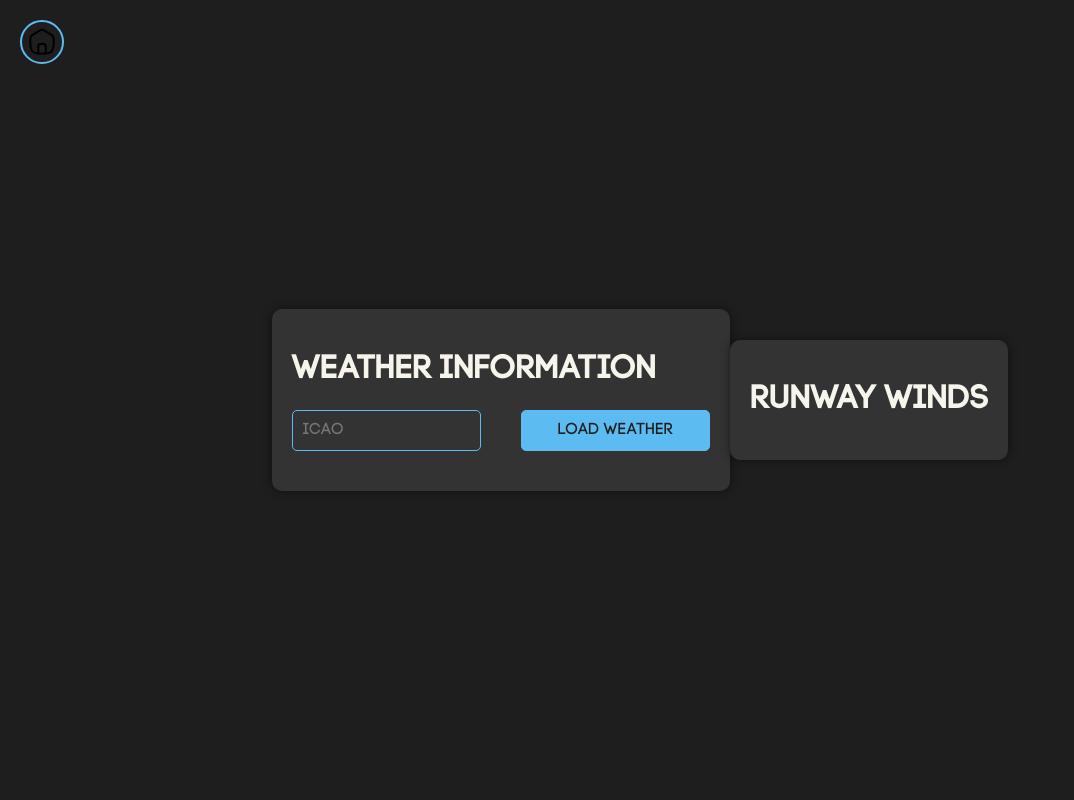
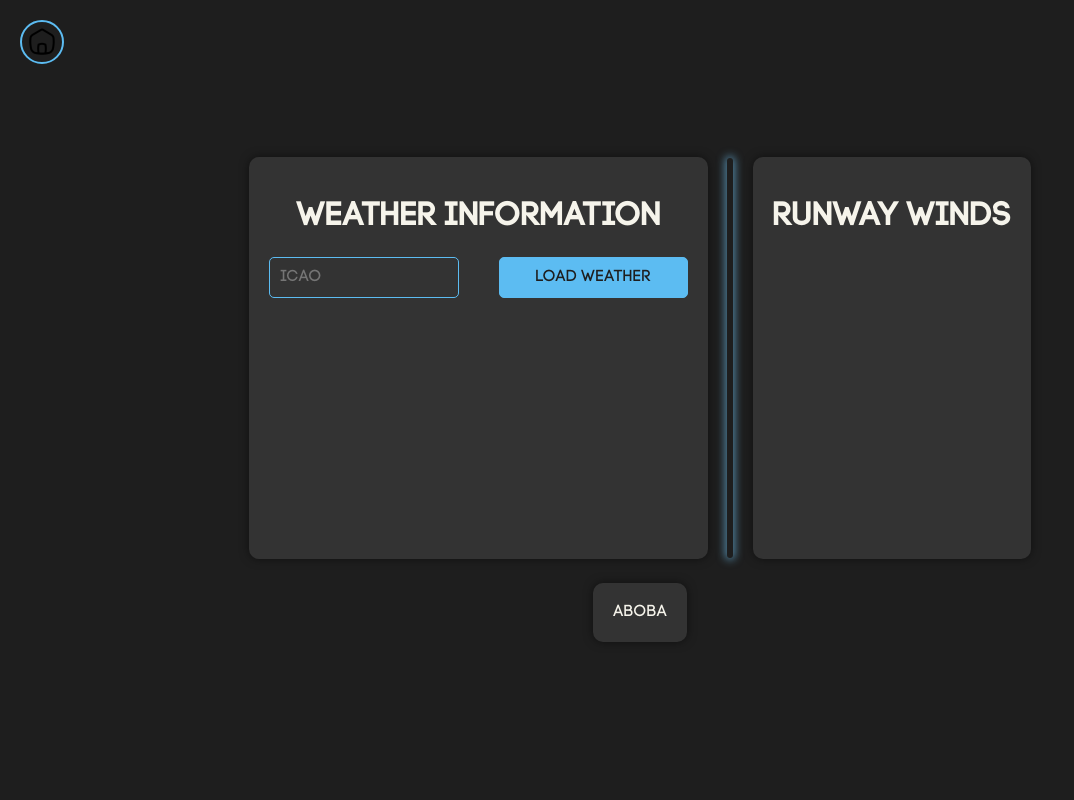
Before and after one commit to AlexNetYT/Virtual-EFB, a Flask app: page /weather/ in a window 1280 px wide. Shown: the whole page, without its empty margins (0-1074 px from the left). Run offline with Flask 3, Linux system fonts and the light colour scheme; parts of the project's set-up code (start-up, migrations or seed data) failed here and were passed over.

Commit message:
minor update

```diff
--- a/modules/weather/metar_decoder.py
+++ b/modules/weather/metar_decoder.py
@@ -9,32 +9,41 @@ def decode_metar(icao):
     try:
         #get metar
         response = requests.request("GET", f"http://metartaf.ru/{icao}.json")
-        metar_dct = response.json()
-        metar_str = metar_dct['metar'][20:]
-        metar_report = Metar.Metar(metar_str)
-        sky_cond = metar_report.sky_conditions('|')
-        sky = sky_cond.split('|') if len(metar_report.sky_conditions('|').split('|')) > 1 else sky_cond
-        weather_data = {
-        '🗼Airport': metar_dct['name'],
-        '🕒Time of Observation': f"{metar_report.time.strftime('%H%M')}Z",
-        '💨Wind': f"{round(metar_report.wind_dir._degrees)}° {metar_report.wind_speed.string().replace(' mps', 'MPS')} {''.join(['Gusts: ', str(metar_report.wind_gust)]) if metar_report.wind_gust != None else ''}",
-        '👁️Visibility': metar_report.visibility("M"),
+        if response.status_code == 200:
+            metar_dct = response.json()
+            metar_str = metar_dct['metar'][20:]
+            metar_report = Metar.Metar(metar_str)
+            sky_cond = metar_report.sky_conditions('|')
+            sky = sky_cond.split('|') if len(metar_report.sky_conditions('|').split('|')) > 1 else sky_cond
+            weather_data = {
+            'metar-text': metar_str,
+            '🗼Airport': metar_dct['name'],
+            '🕒Time of Observation': f"{metar_report.time.strftime('%H%M')}Z",
+            '💨Wind': f"{round(metar_report.wind_dir._degrees)}° {metar_report.wind_speed.string().replace(' mps', 'MPS')} {''.join(['Gusts: ', str(metar_report.wind_gust)]) if metar_report.wind_gust != None else ''}",
+            '👁️Visibility': metar_report.visibility("M"),
 
-        '🛰️Weather Phenomena': metar_report.present_weather(),
-        '🌡️Temperature': f"{round(metar_report.temp.value())}° {metar_report.temp._units}",
-        '🌫️Dew Point': f"{round(metar_report.dewpt.value())}° {metar_report.dewpt._units}",
-        '⏱️Altimeter':f"{round( metar_report.press.value())} {str(metar_report.press._units).replace('MB','hPa')}",
+            '🛰️Weather Phenomena': metar_report.present_weather(),
+            '🌡️Temperature': f"{round(metar_report.temp.value())}° {metar_report.temp._units}",
+            '🌫️Dew Point': f"{round(metar_report.dewpt.value())}° {metar_report.dewpt._units}",
+            '⏱️Altimeter':f"{round( metar_report.press.value())} {str(metar_report.press._units).replace('MB','hPa')}",
 
-    }
+        }
+            if isinstance(sky, list):
+                for item in sky:
+                    type, alt = item.split(" at ")
+                    weather_data.update({"☁️"+type.capitalize(): alt})
+            else: weather_data.update({"☁️Clouds": "No INFO"})
 
-        for item in sky:
-            type, alt = item.split(" at ")
-            weather_data.update({"☁️"+type.capitalize(): alt})
+            weather_data.update({'Remarks': f"{metar_report.remarks()}"}) if metar_report.remarks() != "" else None
+            weather_data.update({'🛫Runway Visual Range': metar_report.runway_visual_range("M")}) if metar_report.runway_visual_range("M") != "" else None
+            return weather_data
+        else:
+            return {"⚠️Error": "404 Error", "ℹ️Hint":"Reenter code and try again"}
+    # except Metar.ParserError as e:
+    #     return {"⚠️Error": "Station in This airport not found", "ℹ️ Hint":"Reenter code and try again"}
+    #     # return f"Error parsing METAR: {e}"
+    except Exception as err:
+        return {"⚠️Error": "Something went wrong", "ℹ️ Hint":"Reenter code and try again", "📄": err}
 
-        weather_data.update({'Remarks': f"{metar_report.remarks()}"}) if metar_report.remarks() != "" else None
-        weather_data.update({'🛫Runway Visual Range': metar_report.runway_visual_range("M")}) if metar_report.runway_visual_range("M") != "" else None
-        return weather_data
-    except Metar.ParserError as e:
-        return f"Error parsing METAR: {e}"
 
-print(decode_metar("urss"))
+print(decode_metar("uhmm"))
--- a/static/weather_script.js
+++ b/static/weather_script.js
@@ -21,7 +21,9 @@ document.addEventListener("DOMContentLoaded", function () {
                 .then(response => response.json())
                 .then(data => {
                     // Update the weather details on the page
-                    updateWeatherDetails(data);
+                    document.getElementById("metar-text").innerHTML = data['metar-text'];
+                    const result = Object.fromEntries(Object.entries(data).slice(1));
+                    updateWeatherDetails(result);
                 })
                 .catch(error => {
                     console.error("Error fetching weather information:", error);
--- a/static/weather_styles.css
+++ b/static/weather_styles.css
@@ -3,6 +3,14 @@
     font-family: Code;
     src: url(code_pro.otf);
   }
+@media (max-width:890px) {
+    .separator-vertical {
+        display: none;
+    }
+}
+h1 {
+    text-align: center;
+}
 /* Add this to your CSS file */
 .home-button {
     position: fixed;
@@ -37,12 +45,30 @@ body {
     color: #F6F4EB;
     margin: 0;
     display: flex;
+    flex-direction: column;
     align-items: center;
     justify-content: center;
     height: 100vh;
     transition: background-color 0.5s;
 }
-
+.separator-vertical {
+    width: 0.7svh;
+    border-radius: 1000px;
+    box-shadow: #76cdff94 0 0 8px 2px;
+    margin-left: 0.7%;
+    margin-right: 0.7%;
+    margin-top: 1.1%;
+    margin-bottom: 1.1%;
+    transition: all 0.5s ease-in-out;
+    height: 50svh;
+}
+.weather-modules {
+    display: flex;
+    flex-wrap: wrap;
+    flex-direction: row;
+    width: 90svw;
+    justify-content: center;
+}
 .weather-container {
     background-color: #333333;
     padding: 20px;
@@ -50,7 +76,19 @@ body {
     box-shadow: 0 0 10px rgba(0, 0, 0, 0.5);
     text-align: left;
     overflow: hidden;
-    transition: height 0.7s ease-in-out;
+    transition: all 0.7s ease-in-out;
+    margin: 1%;
+    max-width: 500px;
+}
+.metar-text-block{
+    background-color: #333333;
+    padding: 20px;
+    border-radius: 10px;
+    box-shadow: 0 0 10px rgba(0, 0, 0, 0.5);
+    text-align: left;
+    overflow: hidden;
+    transition: all 0.7s ease-in-out;
+    margin: 1%;
 }
 
 .weather-container.open {
--- a/templates/weather.html
+++ b/templates/weather.html
@@ -12,6 +12,7 @@
     <a href="/" class="home-button">
         <img src="{{ url_for('static', filename='images/home.ico') }}" alt="Home">
     </a>
+    <div class="weather-modules">
         <div class="weather-container">
             <h1>Weather Information</h1>
             <div class="icao-input">
@@ -22,8 +23,13 @@
                 <!-- Weather details will be displayed here -->
             </div>
         </div>
+        <div class="separator-vertical"></div>
         <div class="weather-container">
             <h1>Runway Winds</h1>
+        </div>
+    </div>
+    <div class="metar-text-block" id="metar-text">
+        aboba
     </div>
     <script src="{{ url_for('static', filename='weather_script.js') }}"></script>
 </body>
```
Lines whose indentation alone changed are shown as unchanged.
